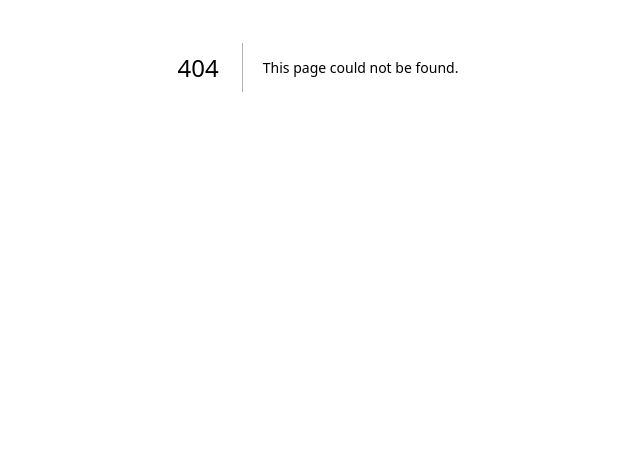
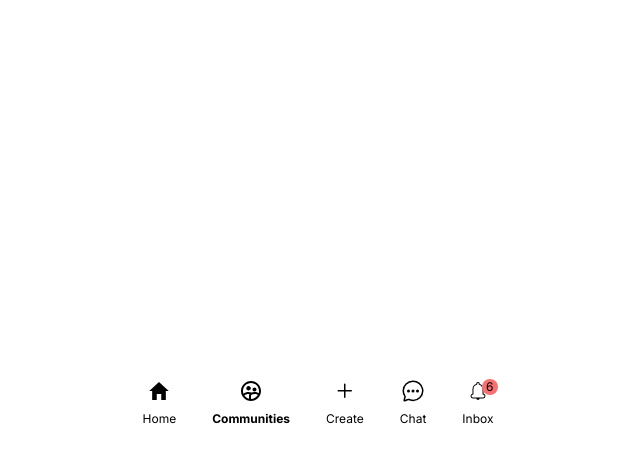
Before and after one commit to DuyBui1993/pomodoro, a Next.js app: page /luan/reddit-tab in a window 1280 px wide. Before the commit this address had no page. Shown: the part 333-796 px from the top of the page, without its empty margins (322-962 px from the left). Built offline with nearby package versions, Linux system fonts and the light colour scheme.

Commit message:
add UI Reddit Tab

```diff
--- /dev/null
+++ b/src/app/luan/reddit-tab/page.tsx
@@ -0,0 +1,12 @@
+import * as React from 'react';
+import { RedditTab } from '@/components/luan/RedditTab/RedditTab';
+
+const HomePage = () => {
+  return (
+    <div className="h-screen bg-white">
+      <RedditTab />
+    </div>
+  );
+};
+
+export default HomePage;
--- /dev/null
+++ b/src/components/luan/RedditTab/RedditTab.tsx
@@ -0,0 +1,67 @@
+'use client';
+import * as React from 'react';
+import { RiGroup2Line } from 'react-icons/ri';
+import { IoChatbubbleEllipsesOutline } from 'react-icons/io5';
+import { CiBellOn } from 'react-icons/ci';
+import { IoMdHome } from 'react-icons/io';
+import { GoPlus } from 'react-icons/go';
+
+const TAB = [
+  {
+    id: 1,
+    name: 'Home',
+    icon: <IoMdHome fontSize={24} />,
+  },
+  {
+    id: 2,
+    name: 'Communities',
+    icon: <RiGroup2Line fontSize={24} />,
+  },
+  {
+    id: 3,
+    name: 'Create',
+    icon: <GoPlus fontSize={24} />,
+  },
+  {
+    id: 4,
+    name: 'Chat',
+    icon: <IoChatbubbleEllipsesOutline fontSize={24} />,
+  },
+  {
+    id: 5,
+    name: 'Inbox',
+    icon: <CiBellOn fontSize={24} />,
+  },
+];
+
+export const RedditTab = () => {
+  const [activeTab, setActiveTab] = React.useState(TAB[0].id);
+
+  return (
+    <div className="fixed bottom-0 left-0 right-0 bg-white py-4 text-black">
+      {' '}
+      <div className="flex items-end justify-center gap-1 border-t-2 border-white p-2 text-opacity-70">
+        {TAB.map((value, index) => (
+          <div
+            key={value.id}
+            onClick={() => setActiveTab(index)}
+            className={`m-2 cursor-pointer ${activeTab === index ? 'font-bold text-black' : ''}`}
+          >
+            <div className={`flex flex-col items-center`}>
+              {value.icon}
+
+              <div
+                className={` ${index === 4 ? 'absolute ml-6 h-4 w-4 rounded-full bg-red-400' : ''}`}
+              >
+                {index === 4 && <div className="px-1 pb-2 text-xs">6</div>}
+              </div>
+              <span className="p-2 text-xs">{value.name}</span>
+            </div>
+          </div>
+        ))}
+      </div>
+    </div>
+  );
+};
+
+//
```
